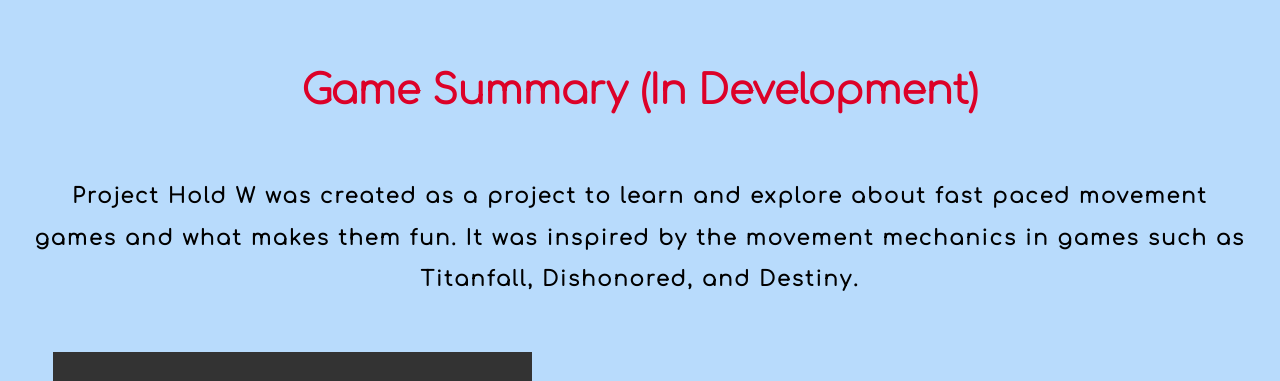
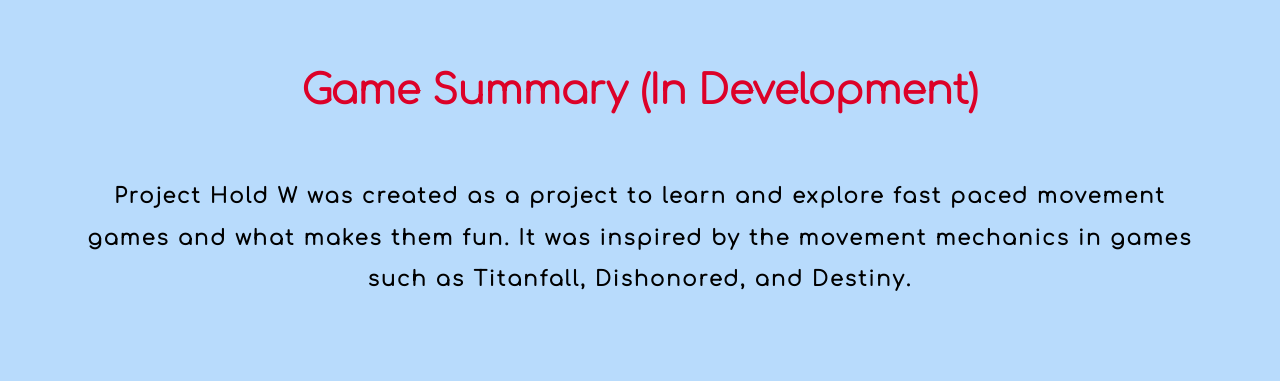
Before and after one commit to cdgonz115/my-website, a React (Create React App) app: page / in a window 1280 px wide. Both pictures are taken after a click on the link "Project Hold W". Shown: the part 365-746 px from the top of the page. Built offline with nearby package versions, Linux system fonts and the light colour scheme; grey boxes are pictures that could not be loaded.

Commit message:
Bug Fixes
Changes:
-Fixed several spelling mistakes as well as poorly worded sentences on the projects data
-Changed the project description module to have a capped width

```diff
--- a/src/components/projectDescription.css
+++ b/src/components/projectDescription.css
@@ -1,6 +1,7 @@
 .projectSummaryWrapper
 {
-    max-width: 1800px;
+    max-width: 1200px;
+    margin-bottom: 100px;
     margin-left: auto;
     margin-right: auto;
 }
--- a/src/data/projectsData.js
+++ b/src/data/projectsData.js
@@ -10,7 +10,7 @@
             title: 'Grapple Swing Mechanic',
             link: 'https://github.com/GDCASU/Color-Phase/blob/819c02a7998f371fcacca83bfcefdef38245bb4a/Assets/Scripts/Player/Grapple.cs#L218',
             description: 'Original mechanic did not allow for much room to swing and build momentum as well '+
-            'as a handful of other bugs, the improved version usessome extra logic and math that allow for a'+
+            'as a handful of other bugs, the improved version uses improved logic and math that allow for a'+
             ' more realistic swinging mechanic.',
             media: 'media/Colorphase/grapple.mp4'
         },
@@ -299,20 +299,20 @@
             title: 'Player Movement',
             link: 'https://github.com/cdgonz115/Cybob/blob/master/Assets/Scripts/Player/Movement.cs',
             description: 'Created the player movement that works for both 2d and 3d parts of the game.',
-            media: 'media/Cybob/movement.jpg'
+            media: 'media/Cybob/movement.mp4'
         },
         {
             title: 'Stage One Functionality',
             link: 'https://github.com/cdgonz115/Cybob/tree/master/Assets/Scripts/Levels/Gravity',
             description: "Created all the necessary scripts for the 1s't level including the ransition"+
             " from 2d camera to 3d, the moving lights inside the tube, the rotation of the tube and the animation for reaching the goal.",
-            media: 'media/Cybob/levelone.jpg'
+            media: 'media/Cybob/levelone.mp4'
         },
         {
             title: 'Unlock Abilities',
             link: 'https://github.com/cdgonz115/Cybob/tree/master/Assets/Scripts/Levels/Stealth',
             description: 'Script that allowed the player to unlock the crouch and jump abilities as they progressed through the game.',
-            media: 'media/Cybob/pickupabilities.jpg'
+            media: 'media/Cybob/pickupabilities.mp4'
         }
     ]
 }
@@ -320,7 +320,7 @@
     Colorphase: {
         title: 'Game Summary',
         projectSummary: 'Enjoy a colorful puzzle-platformer experience in Color Phase! Find and use different colors' +
-        'to interact with the world around you in a variety of different ways to reach your goal!',
+        ' to interact with the world around you in a variety of different ways to reach your goal!',
         link: 'https://store.steampowered.com/app/956540/Color_Phase/',
         media: 'media/Colorphase/colorphase.png'
     },
@@ -350,7 +350,7 @@
     },
     ProjectHoldW: {
         title: 'Game Summary (In Development)',
-        projectSummary:  'Project Hold W was created as a project to learn and explore about fast paced movement games and what makes them fun.'+
+        projectSummary:  'Project Hold W was created as a project to learn and explore fast paced movement games and what makes them fun.'+
         ' It was inspired by the movement mechanics in games such as Titanfall, Dishonored, and Destiny.',
         link: undefined,
         media: 'media/HoldW/HoldW.png'
```
